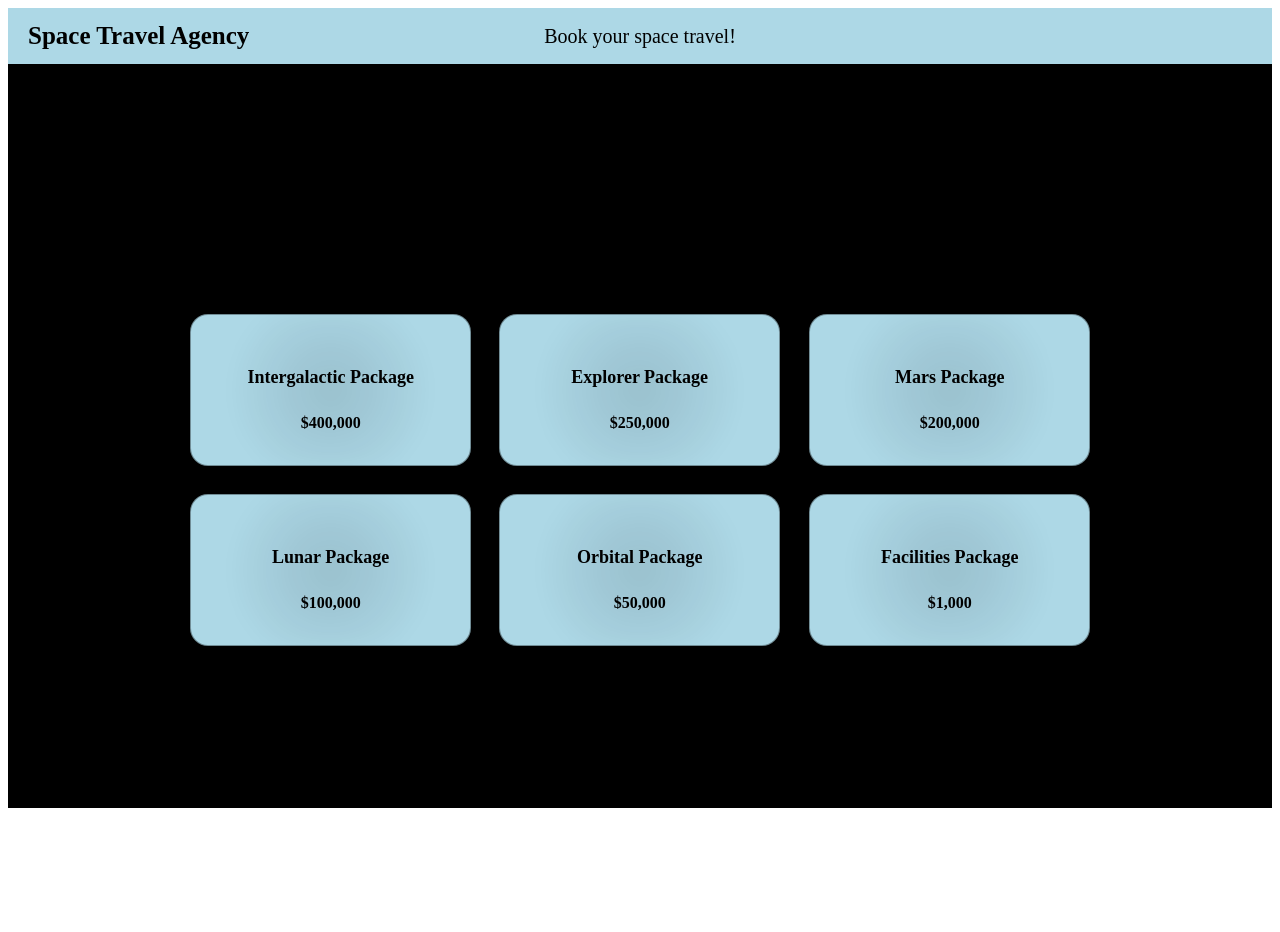
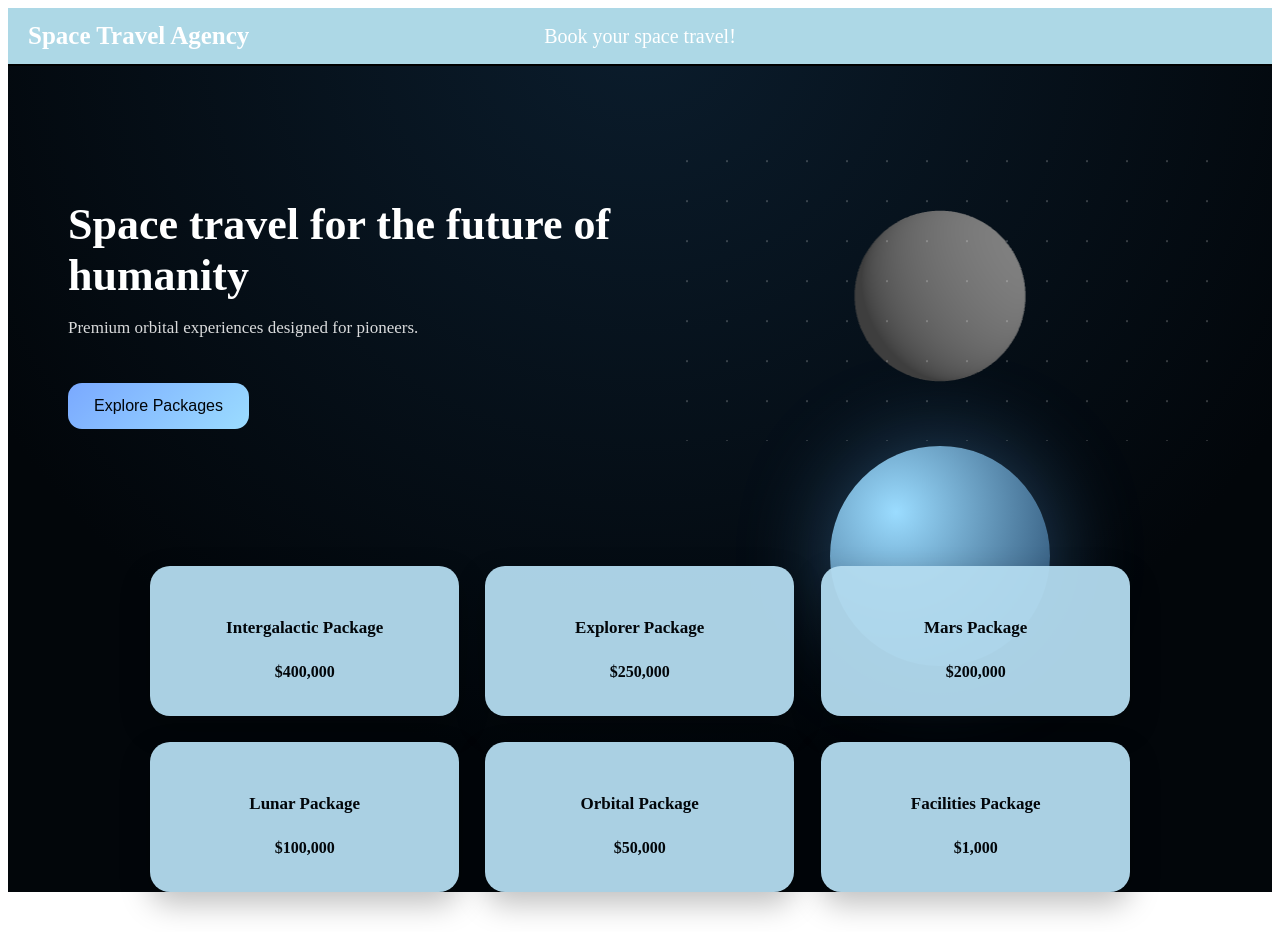
Before and after one commit to BrennenHammer/SpaceFlightBooking, a React (Vite) app in the folder client/: page / in a window 1280 px wide. Before the commit the page ends 816 px from the top, so only its background shows below. Built offline with nearby package versions, Linux system fonts and the light colour scheme.

Commit message:
new design. almost have 3d rotating earth.

```diff
--- a/client/package.json
+++ b/client/package.json
@@ -10,10 +10,13 @@
     "preview": "vite preview"
   },
   "dependencies": {
+    "@react-three/drei": "^10.7.7",
+    "@react-three/fiber": "^9.5.0",
     "react": "^19.2.0",
     "react-dom": "^19.2.0",
     "react-router-dom": "^7.12.0",
-    "styled-components": "^6.3.8"
+    "styled-components": "^6.3.8",
+    "three": "^0.182.0"
   },
   "devDependencies": {
     "@eslint/js": "^9.39.1",
--- /dev/null
+++ b/client/src/components/Earth.jsx
@@ -0,0 +1,39 @@
+import { Canvas, useFrame, useLoader } from "@react-three/fiber";
+import { TextureLoader } from "three";
+import { useRef } from "react";
+
+const EarthMesh = () => {
+  const meshRef = useRef();
+
+  const colorMap = useLoader(
+    TextureLoader,
+    "/src/images/earth/earth_daymap.jpg"
+  );
+
+  // Smooth continuous rotation (real globe rotation)
+  useFrame(() => {
+    meshRef.current.rotation.y += 0.0008;
+  });
+
+  return (
+    <mesh ref={meshRef}>
+      <sphereGeometry args={[1.2, 64, 64]} />
+      <meshStandardMaterial map={colorMap} />
+    </mesh>
+  );
+};
+
+const Earth = () => {
+  return (
+    <Canvas
+      camera={{ position: [0, 0, 3] }}
+      style={{ width: "100%", height: "100%" }}
+    >
+      <ambientLight intensity={0.6} />
+      <directionalLight position={[5, 3, 5]} intensity={1} />
+      <EarthMesh />
+    </Canvas>
+  );
+};
+
+export default Earth;
--- a/client/src/pages/Home.jsx
+++ b/client/src/pages/Home.jsx
@@ -1,27 +1,19 @@
 import { useState } from "react";
 import styled, { keyframes } from "styled-components";
 import Navbar from "../components/Navbar";
+import Earth from "../components/Earth";
 
-
-const cosmicPulse = keyframes`
-  0% { opacity: 0.25; transform: scale(0.96); }
-  50% { opacity: 0.55; transform: scale(1.04); }
-  100% { opacity: 0.25; transform: scale(0.96); }
+/* =======================
+   ANIMATIONS (SUBTLE ONLY)
+======================= */
+const starDrift = keyframes`
+  from { transform: translateY(0); }
+  to { transform: translateY(-40px); }
 `;
 
-const nebulaShift = keyframes`
-  0% { background-color: rgba(50, 120, 255, 0.3); }
-  33% { background-color: rgba(180, 50, 255, 0.3); }
-  66% { background-color: rgba(50, 255, 255, 0.3); }
-  100% { background-color: rgba(50, 120, 255, 0.3); }
-`;
-
-const starShimmer = keyframes`
-  0%, 100% { opacity: 0.3; transform: translate(0, 0) scale(1); }
-  50% { opacity: 0.8; transform: translate(2px, -2px) scale(1.1); }
-`;
-
-
+/* =======================
+   INTERACTIONS
+======================= */
 const handleTilt = (e) => {
   const card = e.currentTarget;
   const rect = card.getBoundingClientRect();
@@ -29,61 +21,28 @@ const handleTilt = (e) => {
   const x = e.clientX - rect.left;
   const y = e.clientY - rect.top;
 
-  const rotateX = ((y - rect.height / 2) / (rect.height / 2)) * 8;
-  const rotateY = ((x - rect.width / 2) / (rect.width / 2)) * -8;
+  const rotateX = ((y - rect.height / 2) / (rect.height / 2)) * 5;
+  const rotateY = ((x - rect.width / 2) / (rect.width / 2)) * -5;
 
   card.style.setProperty("--rx", `${rotateX}deg`);
   card.style.setProperty("--ry", `${rotateY}deg`);
-  card.style.setProperty("--x", `${(x / rect.width) * 100}%`);
-  card.style.setProperty("--y", `${(y / rect.height) * 100}%`);
 };
 
 const resetTilt = (e) => {
-  const card = e.currentTarget;
-  card.style.setProperty("--rx", "0deg");
-  card.style.setProperty("--ry", "0deg");
+  e.currentTarget.style.setProperty("--rx", "0deg");
+  e.currentTarget.style.setProperty("--ry", "0deg");
 };
 
 /* =======================
-   PACKAGE DATA
+   DATA
 ======================= */
 const packagesData = [
-  {
-    name: "Intergalactic Package",
-    price: "$400,000",
-    description:
-      "Luxury space flight with private cabin, zero-gravity lounge, and orbital views."
-  },
-  {
-    name: "Explorer Package",
-    price: "$250,000",
-    description:
-      "Extended orbital travel with research access and EVA training."
-  },
-  {
-    name: "Mars Package",
-    price: "$200,000",
-    description:
-      "Mars expedition preparation program with long-term mission simulation."
-  },
-  {
-    name: "Lunar Package",
-    price: "$100,000",
-    description:
-      "Moon fly-by experience with live Earthrise viewing."
-  },
-  {
-    name: "Orbital Package",
-    price: "$50,000",
-    description:
-      "Low-Earth orbit experience with guided space orientation."
-  },
-  {
-    name: "Facilities Package",
-    price: "$1,000",
-    description:
-      "Introductory training facilities access and astronaut orientation."
-  }
+  { name: "Intergalactic Package", price: "$400,000", description: "Private cabin, zero-gravity lounge, orbital views." },
+  { name: "Explorer Package", price: "$250,000", description: "Extended orbital travel with EVA training." },
+  { name: "Mars Package", price: "$200,000", description: "Long-term Mars mission preparation." },
+  { name: "Lunar Package", price: "$100,000", description: "Moon fly-by and Earthrise experience." },
+  { name: "Orbital Package", price: "$50,000", description: "Low-Earth orbit orientation flight." },
+  { name: "Facilities Package", price: "$1,000", description: "Astronaut training facility access." }
 ];
 
 /* =======================
@@ -93,23 +52,31 @@ const Home = () => {
   const [flippedIndex, setFlippedIndex] = useState(null);
   const [selectedPackage, setSelectedPackage] = useState(null);
 
-  const handleCloseModal = () => {
+  const closeModal = () => {
     setSelectedPackage(null);
-    setFlippedIndex(null); // Reset flipped card
+    setFlippedIndex(null);
   };
 
   return (
     <Page>
       <Navbar />
 
+      {/* HERO */}
       <Hero>
-        <h1>Space traveling for the future of humanity is here!</h1>
-        <h2>Book with the greatest!</h2>
+        <HeroText>
+          <h1>Space travel for the future of humanity</h1>
+          <p>Premium orbital experiences designed for pioneers.</p>
+          <CTA>Explore Packages</CTA>
+        </HeroText>
+
+        <HeroVisual>
+            <Earth />
+          <Planet />
+          <Stars />
+        </HeroVisual>
       </Hero>
 
-      <PackagesSection>
-        <PackageHeader>Packages</PackageHeader>
-
+      {/* PACKAGES */}
       <PackagesGrid>
         {packagesData.map((pkg, index) => (
           <PackageCard
@@ -136,15 +103,14 @@ const Home = () => {
           </PackageCard>
         ))}
       </PackagesGrid>
-      </PackagesSection>
 
       {selectedPackage && (
-        <ModalOverlay onClick={handleCloseModal}>
+        <ModalOverlay onClick={closeModal}>
           <Modal onClick={(e) => e.stopPropagation()}>
             <h2>{selectedPackage.name}</h2>
             <Price>{selectedPackage.price}</Price>
             <p>{selectedPackage.description}</p>
-            <CloseButton onClick={handleCloseModal}>Close</CloseButton>
+            <CloseButton onClick={closeModal}>Close</CloseButton>
           </Modal>
         </ModalOverlay>
       )}
@@ -155,125 +121,129 @@ const Home = () => {
 export default Home;
 
 /* =======================
-   STYLED COMPONENTS
+   STYLES
 ======================= */
+
 const Page = styled.div`
   min-height: 100vh;
-  background: #000000;
+  background: radial-gradient(circle at top, #0b1d2d, #02060a 70%);
+  color: white;
 `;
 
+/* HERO */
 const Hero = styled.section`
+  display: grid;
+  grid-template-columns: 1.1fr 1fr;
+  align-items: center;
+  padding: 80px 60px;
+
+  @media (max-width: 900px) {
+    grid-template-columns: 1fr;
     text-align: center;
-  padding: 10px 10px 10px;
-
-  h1 {
-    font-size: 30px;
-  }
-
-  h2 {
-    margin-top: 0px;
-    font-weight: 400;
   }
 `;
 
-const PackagesSection = styled.section`
-  padding: 10px 20px;
+const HeroText = styled.div`
+  h1 {
+    font-size: 44px;
+    font-weight: 600;
+    margin-bottom: 14px;
+  }
+
+  p {
+    opacity: 0.85;
+    max-width: 420px;
+    font-size: 17px;
+  }
 `;
 
-const PackageHeader = styled.h2`
-  text-align: center;
-  margin-bottom: 40px;
+const CTA = styled.button`
+  margin-top: 28px;
+  padding: 14px 26px;
+  border-radius: 14px;
+  border: none;
+  cursor: pointer;
+  font-size: 16px;
+  font-weight: 500;
+  background: linear-gradient(135deg, #7aa9ff, #9bdcff);
+  color: #02060a;
 `;
 
+/* VISUAL */
+const HeroVisual = styled.div`
+  position: relative;
+  height: 300px;
+`;
+
+const Planet = styled.div`
+  width: 220px;
+  height: 220px;
+  border-radius: 50%;
+  background: radial-gradient(circle at 30% 30%, #9bdcff, #1b3c5f);
+  margin: auto;
+  box-shadow: 0 0 90px rgba(100, 180, 255, 0.35);
+`;
+
+const Stars = styled.div`
+  position: absolute;
+  inset: 0;
+  background-image: radial-gradient(white 1px, transparent 1px);
+  background-size: 40px 40px;
+  opacity: 0.2;
+  animation: ${starDrift} 45s linear infinite;
+`;
+
+/* PACKAGES */
 const PackagesGrid = styled.div`
   display: grid;
-  grid-template-columns: repeat(3, minmax(220px, 1fr));
-  gap: 28px;
-  max-width: 900px;
-  margin: 0 auto;
+  grid-template-columns: repeat(3, 1fr);
+  gap: 26px;
+  max-width: 980px;
+  margin: 40px auto;
+  padding: 0 24px;
 
-  @media (max-width: 680px) {
+  @media (max-width: 900px) {
     grid-template-columns: repeat(2, 1fr);
   }
 
-  @media (max-width: 420px) {
+  @media (max-width: 520px) {
     grid-template-columns: 1fr;
   }
 `;
 
 const PackageCard = styled.div`
   height: 150px;
-  border-radius: 18px;
+  border-radius: 20px;
   cursor: pointer;
-  position: relative;
-  transform-style: preserve-3d;
-  will-change: transform;
-  transition: transform 0.25s cubic-bezier(0.22, 1, 0.36, 1);
+  background: rgba(180, 220, 240, 0.95);
+  box-shadow: 0 12px 30px rgba(0, 0, 0, 0.25);
 
-  background: lightblue;
-  backdrop-filter: blur(16px);
-  border: 1px solid rgba(0, 0, 0, 0.35);
-  overflow: hidden;
+  transform:
+    perspective(900px)
+    rotateX(var(--rx, 0deg))
+    rotateY(var(--ry, 0deg));
 
-  /* 🌌 OUTER COSMIC AURA */
-  &::after {
-    content: "";
-    position: absolute;
-    inset: -6px;
-    border-radius: inherit;
-    background: radial-gradient(
-      circle,
-      rgba(9, 12, 15, 0.45),
-      rgba(4, 7, 19, 0.25),
-      transparent 65%
-    );
-    filter: blur(10px);
-    opacity: 0.35;
-    z-index: -1;
-    animation: ${cosmicPulse} 6s ease-in-out infinite;
-  }
+  transition:
+    transform 0.25s ease,
+    box-shadow 0.25s ease;
 
-  /* ✨ CURSOR FOLLOWING INNER GLOW */
-  &::before {
-    content: "";
-    position: absolute;
-    inset: -50%;
-    background: radial-gradient(
-      circle at var(--x, 50%) var(--y, 50%),
-      rgba(135, 149, 230, 0.45),
-      rgba(255, 255, 255, 0.25),
-      transparent 70%
-    );
-    opacity: 0;
-    transition: opacity 0.2s ease;
-    pointer-events: none;
-  }
+  &:hover {
+    transform:
+      perspective(900px)
+      translateY(-6px)
+      rotateX(var(--rx, 0deg))
+      rotateY(var(--ry, 0deg));
 
-  &:hover::before {
-    opacity: 1;
-  }
-
-  &:hover::after {
-    opacity: 0.6;
-    filter: blur(22px);
-  }
-
-  @media (max-width: 768px) {
-    transform: none !important;
-    &::after {
-      animation: none;
-    }
+    box-shadow: 0 18px 45px rgba(0, 0, 0, 0.35);
   }
 `;
 
 const CardInner = styled.div`
   width: 100%;
   height: 100%;
-  position: relative;
   transform-style: preserve-3d;
-  transition: transform 0.6s cubic-bezier(0.22, 1, 0.36, 1);
-  transform: ${({ flipped }) =>
-    flipped ? "rotateY(180deg)" : "rotateY(0deg)"};
+  transition: transform 0.6s ease;
+  transform: ${({ flipped }) => (flipped ? "rotateY(180deg)" : "rotateY(0)")};
 `;
 
 const CardFace = styled.div`
@@ -281,58 +251,59 @@ const CardFace = styled.div`
   inset: 0;
   backface-visibility: hidden;
   display: flex;
-  flex-direction: column;
   align-items: center;
   justify-content: center;
+  flex-direction: column;
 `;
 
 const CardFront = styled(CardFace)`
-  transform: translateZ(40px);
+  transform: translateZ(20px);
 `;
 
 const CardBack = styled(CardFace)`
-  transform: rotateY(180deg) translateZ(40px);
-  padding: 14px;
+  transform: rotateY(180deg) translateZ(20px);
   font-size: 14px;
+  padding: 16px;
   text-align: center;
 `;
 
 const Title = styled.h3`
-  font-size: 18px;
+  font-size: 17px;
+  font-weight: 600;
+  color: #02060a;
 `;
 
 const Price = styled.div`
   margin-top: 8px;
-  font-weight: bold;
+  font-weight: 600;
+  color: #02060a;
 `;
 
+/* MODAL */
 const ModalOverlay = styled.div`
   position: fixed;
   inset: 0;
-  background: rgba(0, 0, 0, 0.6);
+  background: rgba(0,0,0,0.6);
   display: flex;
   align-items: center;
   justify-content: center;
 `;
 
 const Modal = styled.div`
-  background: rgba(255, 255, 255, 0.95);
-  padding: 30px;
-  border-radius: 18px;
+  background: white;
+  padding: 32px;
+  border-radius: 20px;
   max-width: 420px;
   width: 90%;
+  color: #02060a;
 `;
 
 const CloseButton = styled.button`
-  margin-top: 20px;
-  padding: 10px 16px;
-  border-radius: 10px;
+  margin-top: 22px;
+  padding: 12px 18px;
+  border-radius: 12px;
   border: none;
   cursor: pointer;
-  font-size: 16px;
-  background: black;
+  background: #02060a;
   color: white;
-  &:hover {
-    opacity: 0.85;
-  }
 `;
```
Also changed, not shown: client/src/assets/images/earthtexture.jpg (added), 1 other file (tests, documents, lock files or other folders). Lines whose indentation alone changed are shown as unchanged.
